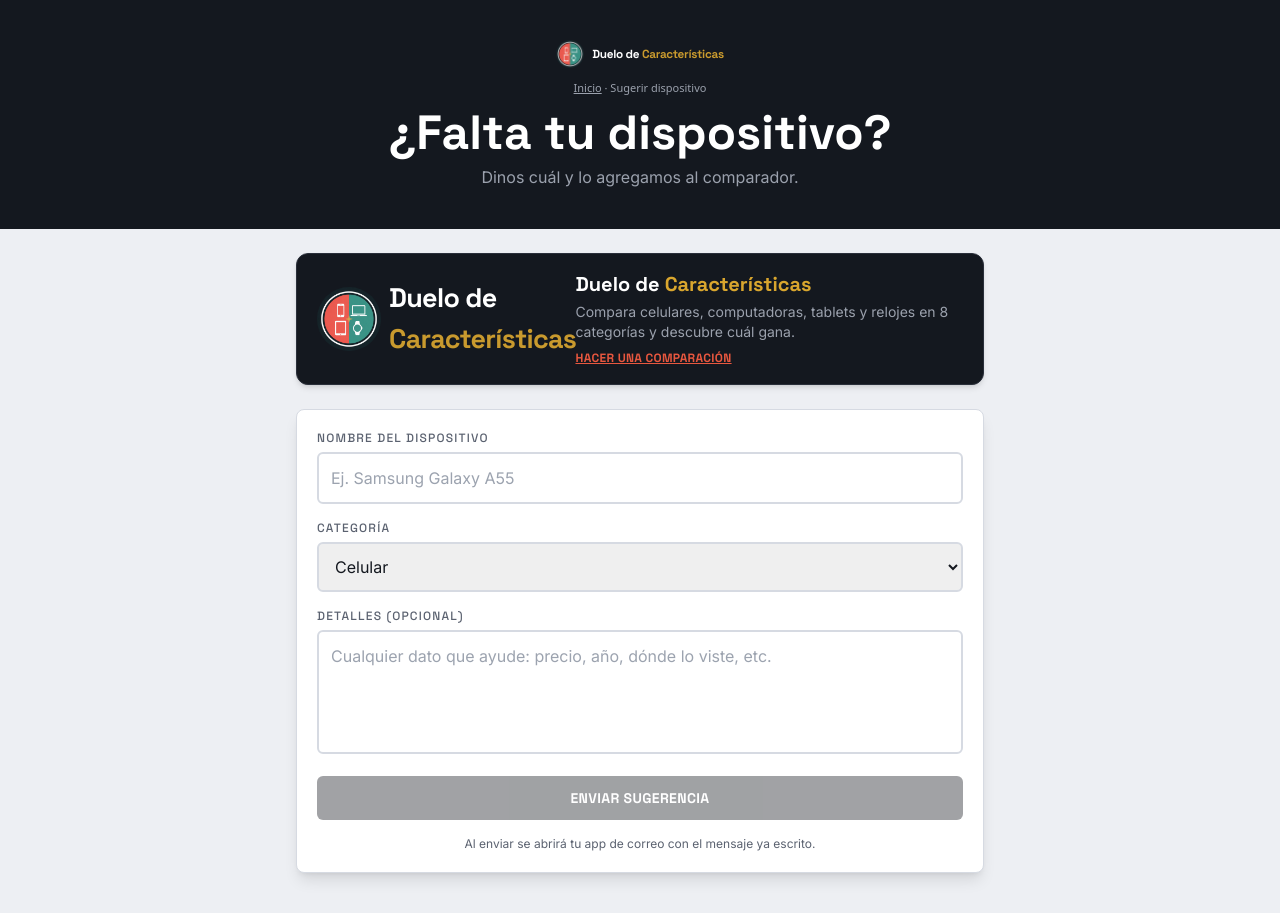
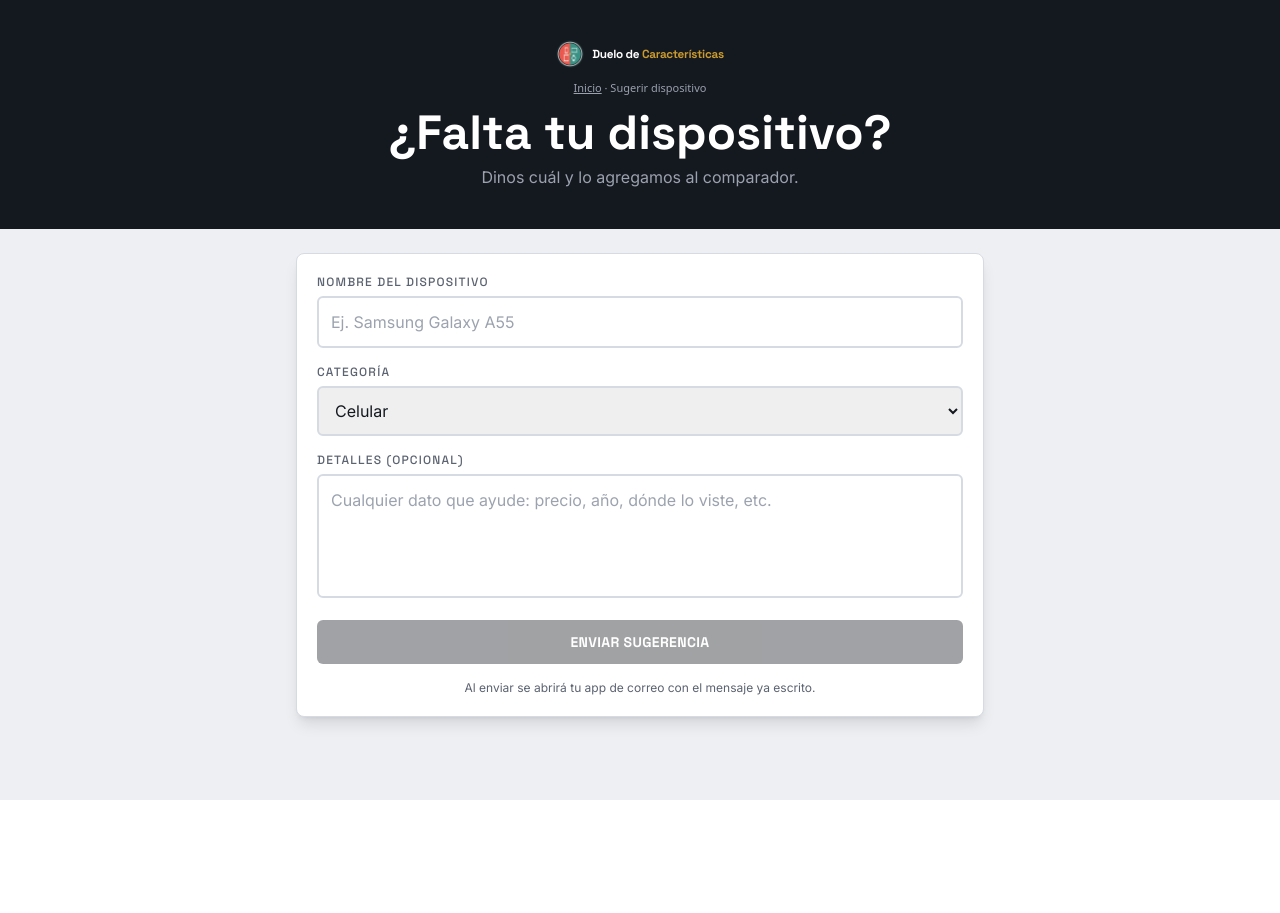
Before and after one commit to Francisco101299/comparador-dispositivos, a React (Vite) app: page /sugerir in a window 1280 px wide. After the commit the page ends 800 px from the top, so only its background shows below. Built offline with nearby package versions, Linux system fonts and the light colour scheme.

Commit message:
Update SuggestPage.jsx

```diff
--- a/src/pages/SuggestPage.jsx
+++ b/src/pages/SuggestPage.jsx
@@ -8,7 +8,7 @@ import { Link } from "react-router-dom";
 import { COLORS, FONT_IMPORT } from "../data/theme";
 import SeoHead from "../components/SeoHead";
 import Logo from "../components/Logo";
-import SiteBanner from "../components/SiteBanner";
+
 
 const DEST_EMAIL = "franckxx101219990@gmail.com";
 
@@ -54,7 +54,7 @@ export default function SuggestPage() {
       </div>
 
       <div className="max-w-3xl mx-auto px-5 sm:px-10 mt-6 pb-10">
-        <SiteBanner />
+
         <form
           onSubmit={handleSubmit}
           className="rounded-lg shadow-lg p-4 sm:p-5 flex flex-col gap-4"
```
